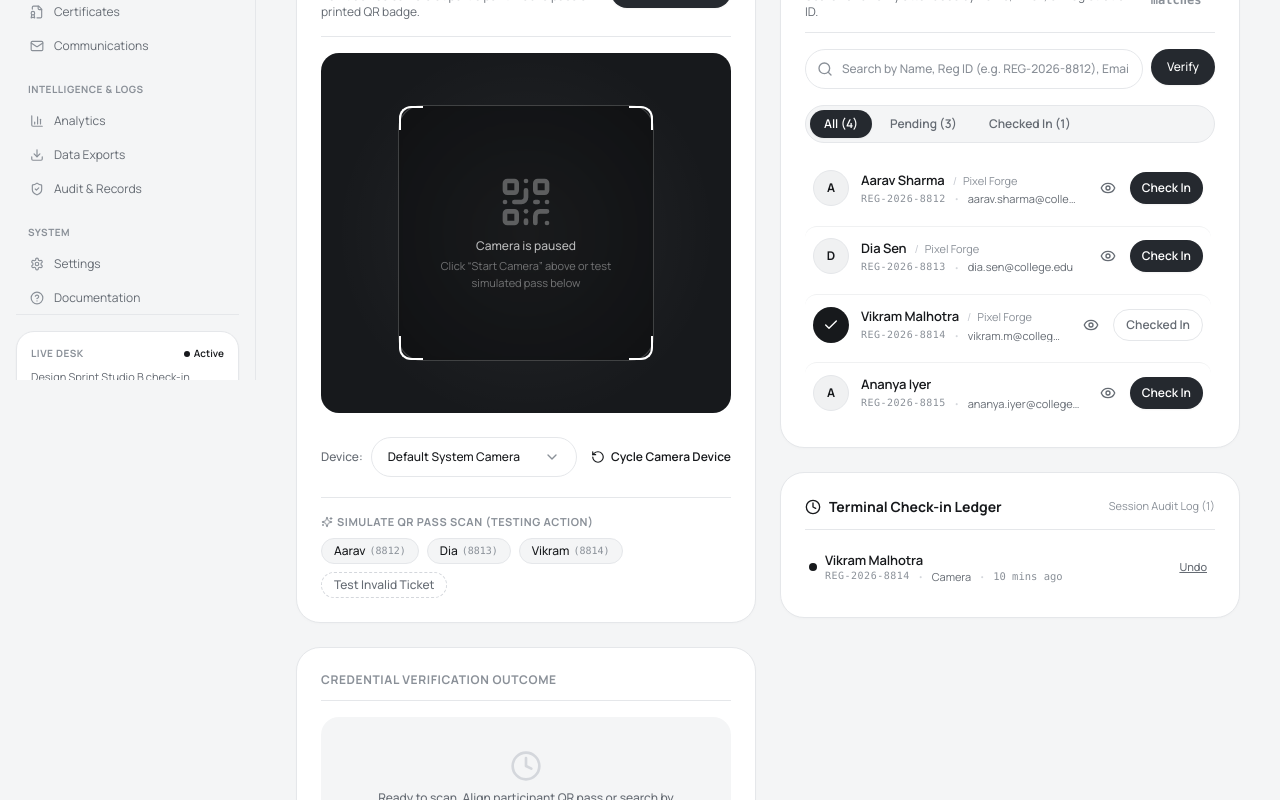
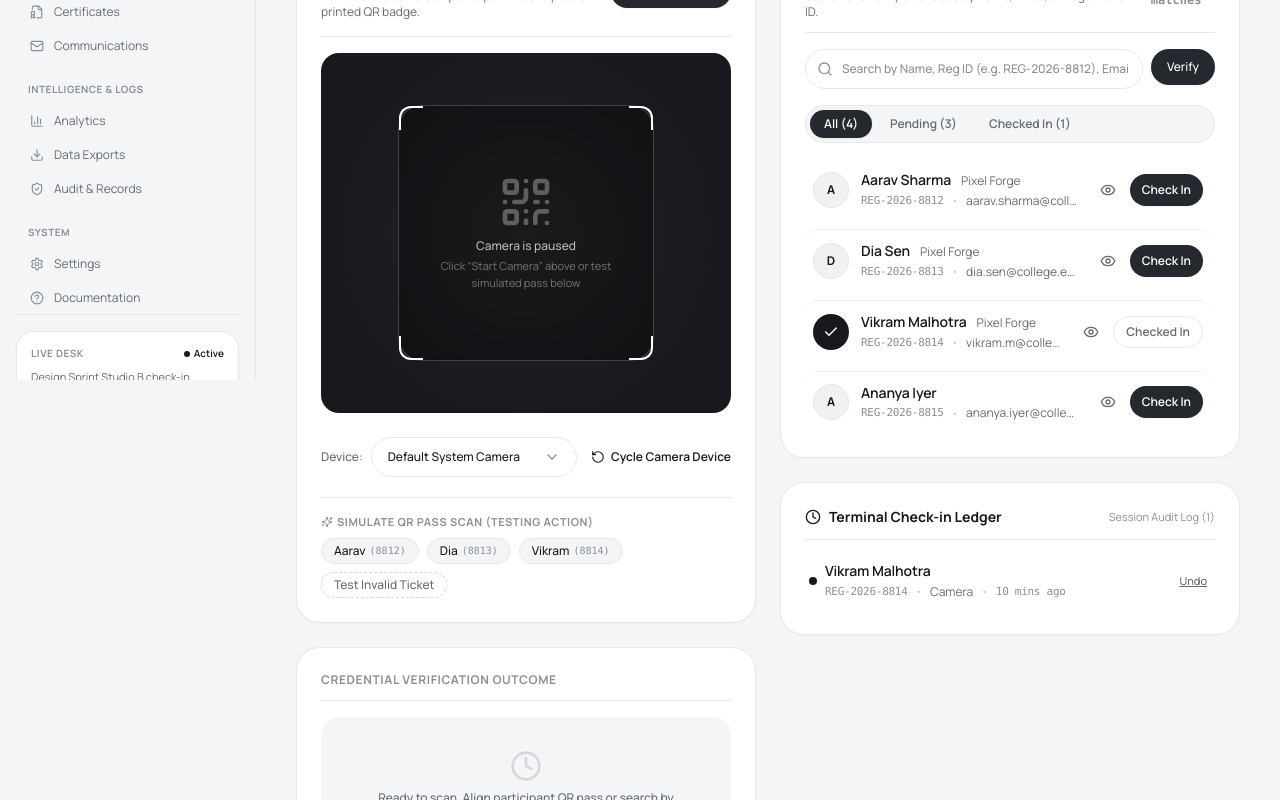
Before and after one commit to Hxrsh-ops/sketch-events-app, a Next.js app: page /attendance in a window 1280 px wide. Shown: the part 420-1220 px from the top of the page. Built offline with nearby package versions, Linux system fonts and the light colour scheme.

Commit message:
fix(typography): implement distinct attendee hierarchy and machine identifier styling

```diff
--- a/src/app/(admin)/attendance/page.tsx
+++ b/src/app/(admin)/attendance/page.tsx
@@ -925,26 +925,28 @@ export default function AttendancePage() {
                         </div>
 
                         <div className="min-w-0 flex-1 py-0.5">
-                          {/* Primary Line: Attendee Name + Inline Team Affiliation */}
-                          <div className="flex items-baseline gap-2 min-w-0">
-                            <span className="text-[13px] font-semibold text-[#17191C] dark:text-[#F1F2F3] truncate tracking-[-0.01em]">
+                          {/* Primary Line: Attendee Name + Inline Team Affiliation (separated by spacing) */}
+                          <div className="flex items-baseline gap-2.5 min-w-0">
+                            <span className="text-sm font-semibold text-[#17191C] dark:text-[#F1F2F3] truncate tracking-[-0.01em] leading-tight">
                               {participant.name}
                             </span>
                             {participant.teamName && (
-                              <span className="hidden sm:inline-block text-[11px] font-normal text-[#8A9098] dark:text-[#8D949E] truncate">
-                                <span className="text-[#C5C9D0] dark:text-[#424850] mr-1.5 select-none font-light">/</span>
+                              <span className="text-xs font-normal text-[#656B73] dark:text-[#989EA7] truncate shrink-0">
                                 {participant.teamName}
                               </span>
                             )}
                           </div>
 
                           {/* Secondary Line: Machine ID + Subtle Divider + Email */}
-                          <div className="flex items-center gap-2 text-[11px] leading-tight mt-0.5 min-w-0">
-                            <span className="font-mono text-[10px] uppercase tracking-wider text-[#8A9098] dark:text-[#828892] shrink-0 select-all font-medium">
+                          <div className="flex items-center gap-2 text-xs leading-tight mt-1 min-w-0">
+                            <span className="font-mono text-[11px] tabular-nums tracking-tight text-[#8A9098] dark:text-[#7D858F] shrink-0 select-all font-medium">
                               {participant.registrationId}
                             </span>
-                            <span className="text-[#D4D7DC] dark:text-[#383E46] select-none text-[9px]">•</span>
-                            <span className="font-sans text-[11px] text-[#656B73] dark:text-[#9EA4AD] truncate">
+                            <span className="text-[#C5C9D0] dark:text-[#424850] select-none text-[10px]">•</span>
+                            <span
+                              className="font-sans text-xs font-normal text-[#656B73] dark:text-[#989EA7] truncate"
+                              title={participant.email}
+                            >
                               {participant.email}
                             </span>
                           </div>
@@ -1013,17 +1015,17 @@ export default function AttendancePage() {
                     <div className="flex items-center gap-2 min-w-0">
                       <div className="h-2 w-2 rounded-full bg-[#17191C] dark:bg-[#E8EAED]" />
                       <div className="min-w-0 flex-1">
-                        <div className="font-semibold text-[13px] text-[#17191C] dark:text-[#F1F2F3] truncate tracking-[-0.01em]">
+                        <div className="text-sm font-semibold text-[#17191C] dark:text-[#F1F2F3] truncate tracking-[-0.01em] leading-tight">
                           {log.participantName}
                         </div>
-                        <div className="text-[11px] leading-tight text-[#8A9098] dark:text-[#8D949E] flex items-center gap-2 mt-0.5 min-w-0">
-                          <span className="font-mono text-[10px] uppercase tracking-wider text-[#8A9098] dark:text-[#828892] select-all font-medium shrink-0">
+                        <div className="text-xs leading-tight text-[#656B73] dark:text-[#989EA7] flex items-center gap-2 mt-1 min-w-0">
+                          <span className="font-mono text-[11px] tabular-nums tracking-tight text-[#8A9098] dark:text-[#7D858F] select-all font-medium shrink-0">
                             {log.registrationId}
                           </span>
-                          <span className="text-[#D4D7DC] dark:text-[#383E46] select-none text-[9px]">•</span>
-                          <span className="capitalize text-[#656B73] dark:text-[#9EA4AD]">{log.method}</span>
-                          <span className="text-[#D4D7DC] dark:text-[#383E46] select-none text-[9px]">•</span>
-                          <span className="font-mono text-[10.5px] tabular-nums text-[#8A9098] dark:text-[#7D858F]">{log.timestamp}</span>
+                          <span className="text-[#C5C9D0] dark:text-[#424850] select-none text-[10px]">•</span>
+                          <span className="capitalize text-xs font-normal text-[#656B73] dark:text-[#989EA7]">{log.method}</span>
+                          <span className="text-[#C5C9D0] dark:text-[#424850] select-none text-[10px]">•</span>
+                          <span className="font-mono text-[11px] tabular-nums tracking-tight text-[#8A9098] dark:text-[#7D858F]">{log.timestamp}</span>
                         </div>
                       </div>
                     </div>
--- a/src/app/(admin)/events/[id]/page.tsx
+++ b/src/app/(admin)/events/[id]/page.tsx
@@ -460,12 +460,12 @@ export default function EventDetailPage({ params }: EventDetailPageProps) {
                                 {p.name.slice(0, 2).toUpperCase()}
                               </div>
                               <div>
-                                <p className="font-semibold text-[13px] text-[#17191C] dark:text-[#F1F2F3] group-hover:underline tracking-[-0.01em]">{p.name}</p>
-                                <p className="font-sans text-[11px] text-[#656B73] dark:text-[#9EA4AD] truncate max-w-[190px] mt-0.5">{p.email}</p>
+                                <p className="text-sm font-semibold text-[#17191C] dark:text-[#F1F2F3] group-hover:underline tracking-[-0.01em] leading-tight">{p.name}</p>
+                                <p className="font-sans text-xs font-normal text-[#656B73] dark:text-[#989EA7] truncate max-w-[210px] mt-0.5" title={p.email}>{p.email}</p>
                               </div>
                             </div>
                           </td>
-                          <td className="px-4 py-3.5 font-mono text-[10px] uppercase tracking-wider text-[#8A9098] dark:text-[#828892] whitespace-nowrap select-all font-medium">
+                          <td className="px-4 py-3.5 font-mono text-[11px] tabular-nums tracking-tight text-[#8A9098] dark:text-[#7D858F] whitespace-nowrap select-all font-medium">
                             {p.registrationId}
                           </td>
                           <td className="px-4 py-3.5 text-[#656B73] dark:text-[#989EA7]">
--- a/src/app/(admin)/participants/page.tsx
+++ b/src/app/(admin)/participants/page.tsx
@@ -279,15 +279,17 @@ export default function ParticipantsPage() {
                             {p.name.slice(0, 2).toUpperCase()}
                           </div>
                           <div className="flex flex-col min-w-0">
-                            <span className="font-semibold text-[13px] text-[#17191C] dark:text-[#F1F2F3] group-hover:underline truncate tracking-[-0.01em]">
+                            <span className="text-sm font-semibold text-[#17191C] dark:text-[#F1F2F3] group-hover:underline truncate tracking-[-0.01em] leading-tight">
                               {p.name}
                             </span>
-                            <span className="font-sans text-[11px] text-[#656B73] dark:text-[#9EA4AD] truncate max-w-[200px] mt-0.5">{p.email}</span>
+                            <span className="font-sans text-xs font-normal text-[#656B73] dark:text-[#989EA7] truncate max-w-[220px] mt-0.5" title={p.email}>
+                              {p.email}
+                            </span>
                           </div>
                         </div>
                       </td>
 
-                      <td className="px-4 py-3 font-mono text-[10px] uppercase tracking-wider text-[#8A9098] dark:text-[#828892] whitespace-nowrap font-medium">
+                      <td className="px-4 py-3 font-mono text-[11px] tabular-nums tracking-tight text-[#8A9098] dark:text-[#7D858F] whitespace-nowrap font-medium">
                         <div className="flex items-center gap-1.5">
                           <span className="select-all">{p.registrationId}</span>
                           <button
```
